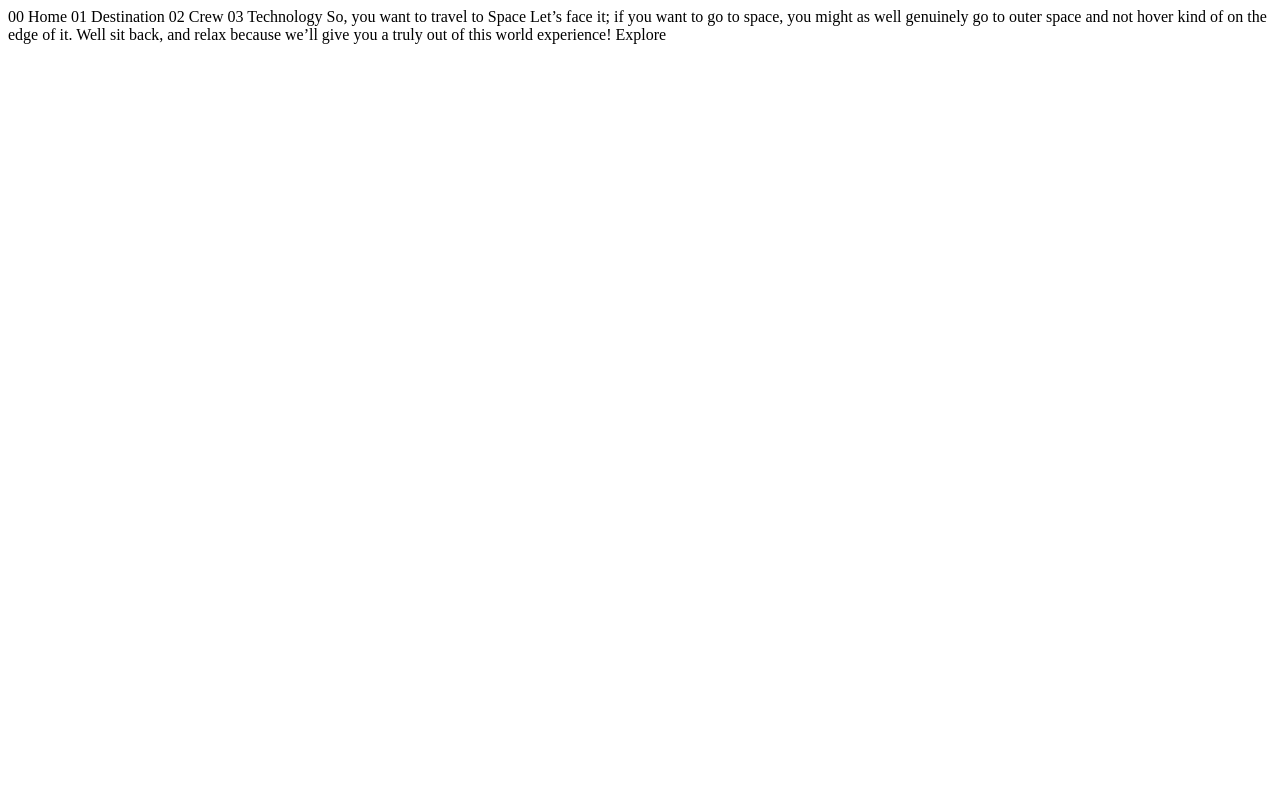
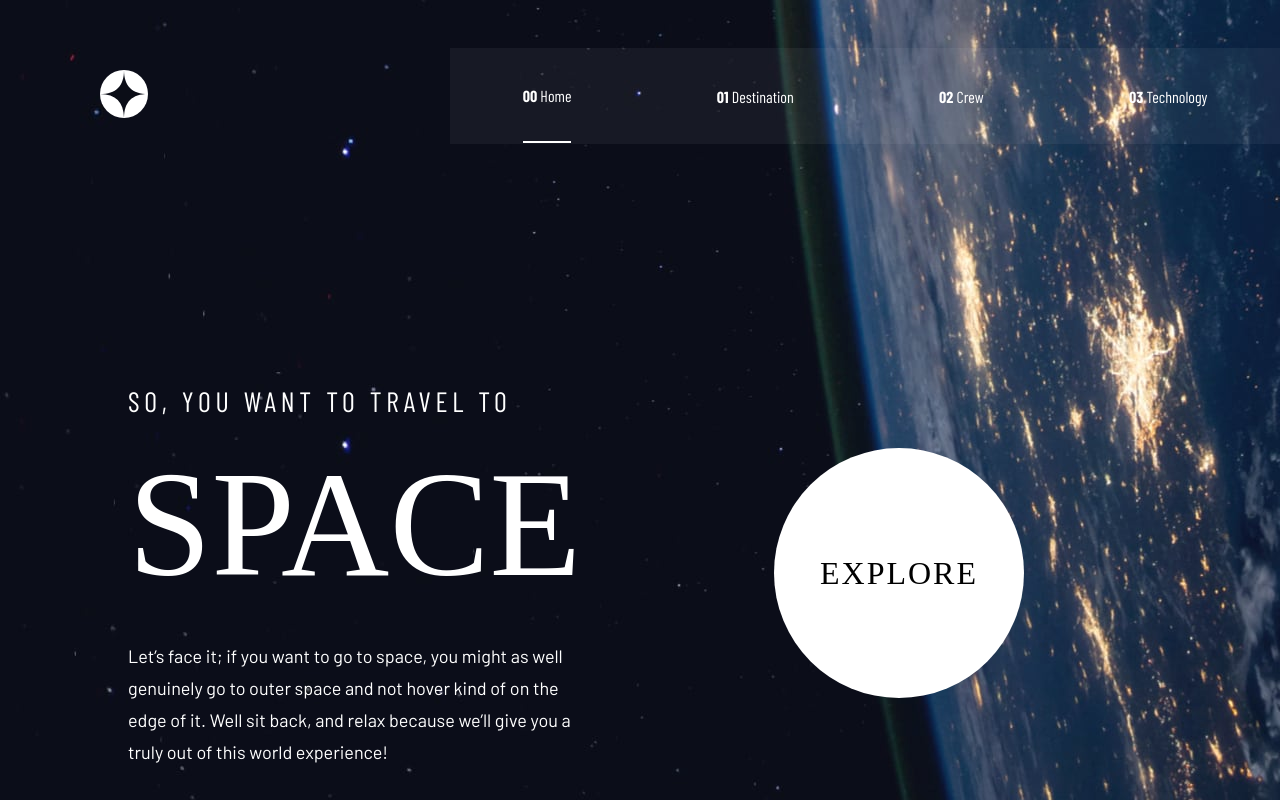
Before and after one commit to tiarutama/space-tour, a plain HTML site: page starter-code/index.html in a window 1280 px wide. Drawn offline with nearby package versions, Linux system fonts and the light colour scheme; a web font is replaced by a local one.

Commit message:
homepage

```diff
--- a/starter-code/index.html
+++ b/starter-code/index.html
@@ -3,25 +3,33 @@
 <head>
   <meta charset="UTF-8">
   <meta name="viewport" content="width=device-width, initial-scale=1.0">
-
   <link rel="icon" type="image/png" sizes="32x32" href="./assets/favicon-32x32.png">
-
+  <link rel="stylesheet" href="styles.css">
+  <link rel="preconnect" href="https://fonts.googleapis.com">
+  <link rel="preconnect" href="https://fonts.gstatic.com" crossorigin>
+  <link href="https://fonts.googleapis.com/css2?family=Barlow&family=Barlow+Condensed:wght@400;700&family=Bellefair&display=swap" rel="stylesheet">
   <title>Frontend Mentor | Space tourism website</title>
 </head>
 <body>
+  <header>
+    <a href="index.html"><img class="logo" src="assets/shared/logo.svg" alt="logo"></a>
+  <nav>
+    <div class="nav-list">
+    <a class="active" href="index.html"><b>00</b> Home</a>
+    <a href=""><b>01</b> Destination</a>
+    <a href=""><b>02</b> Crew</a>
+    <a href=""><b>03</b> Technology</a>
+    </div>
+  </nav>
+  </header>
+  <article>
+  <h2>SO, YOU WANT TO TRAVEL TO</h2>
+  <h1>SPACE</h1>
+  <p>Let’s face it; if you want to go to space, you might as well <br> genuinely go to outer space and not hover kind of on the <br> edge of it. Well sit back, and relax because we’ll give you a <br> truly out of this world experience!</p>
+  </article>
 
-  00 Home
-  01 Destination
-  02 Crew
-  03 Technology
-
-  So, you want to travel to
-  Space
-  Let’s face it; if you want to go to space, you might as well genuinely go to
-  outer space and not hover kind of on the edge of it. Well sit back, and relax
-  because we’ll give you a truly out of this world experience!
-
-  Explore
-
+  <aside>
+    <a href="">EXPLORE</a>
+  </aside>
 </body>
 </html>
--- /dev/null
+++ b/starter-code/styles.css
@@ -0,0 +1,94 @@
+* {
+    margin: 0;
+    padding: 0;
+    box-sizing: border-box;
+}
+
+body {
+    background-image: url('assets/home/background-home-desktop.jpg');
+    background-repeat: no-repeat;
+}
+
+header {
+    display: flex;
+    justify-content: space-between;
+    align-items: center;
+    height: 192px;
+    color: white;
+}
+.logo {
+    margin-left: 100px;
+}
+nav {
+    display: flex;
+    align-items: center;
+    background-color: rgba(255, 255, 255, .05);
+    height: 50%;
+}
+.nav-list {
+    display: flex;
+    width: 830px;
+    height: 100%;
+    justify-content: space-around;
+    align-items: center;
+}
+.nav-list a {
+    text-decoration: none;
+    font-size: 16px;
+    font-family: 'Barlow Condensed', sans-serif;
+    color: white;
+}
+.active {
+    border-bottom: 2px solid white;
+    padding-bottom: 36px;
+    padding-top: 36px;
+}
+
+article {
+    width: 450px;
+    margin-top: 15%;
+    margin-left: 10%;
+    float: left;
+    color: white;
+}
+article h2 {
+    font-family: 'Barlow Condensed', sans-serif;
+    font-size: 28px;
+    font-weight: 400;
+    line-height: 34px;
+    letter-spacing: 4.725px;
+    margin-bottom: 20px;
+}
+article h1 {
+    font-family: 'Bellefair', serif;
+    font-weight: 400;
+    font-size: 150px;
+    line-height: 172px;
+    margin-bottom: 30px;
+}
+article p {
+    font-family: 'Barlow', sans-serif;
+    font-size: 18px;
+    font-weight: 400;
+    line-height: 32px;
+}
+
+aside {
+    float: right;
+    width: 250px;
+    height: 250px;
+    border-radius: 50%;
+    background-color: white;
+    display: flex;
+    margin-top: 20%;
+    margin-right: 20%;
+}
+aside a {
+    color: black;
+    text-decoration: none;
+    margin: auto;
+    font-family: 'Bellefair', serif;
+    font-size: 32px;
+    font-weight: 400;
+    letter-spacing: 2px;
+}
```
